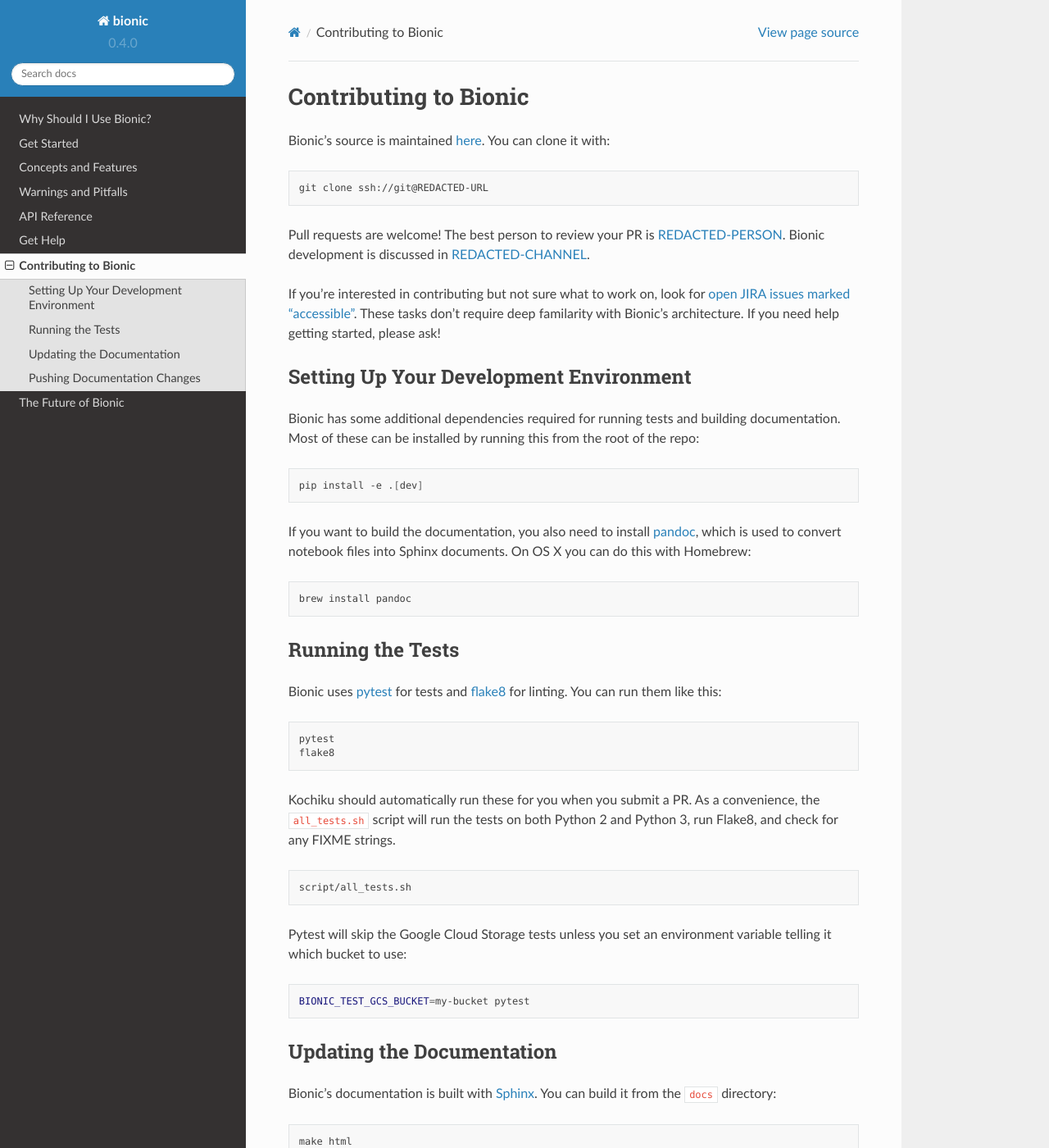
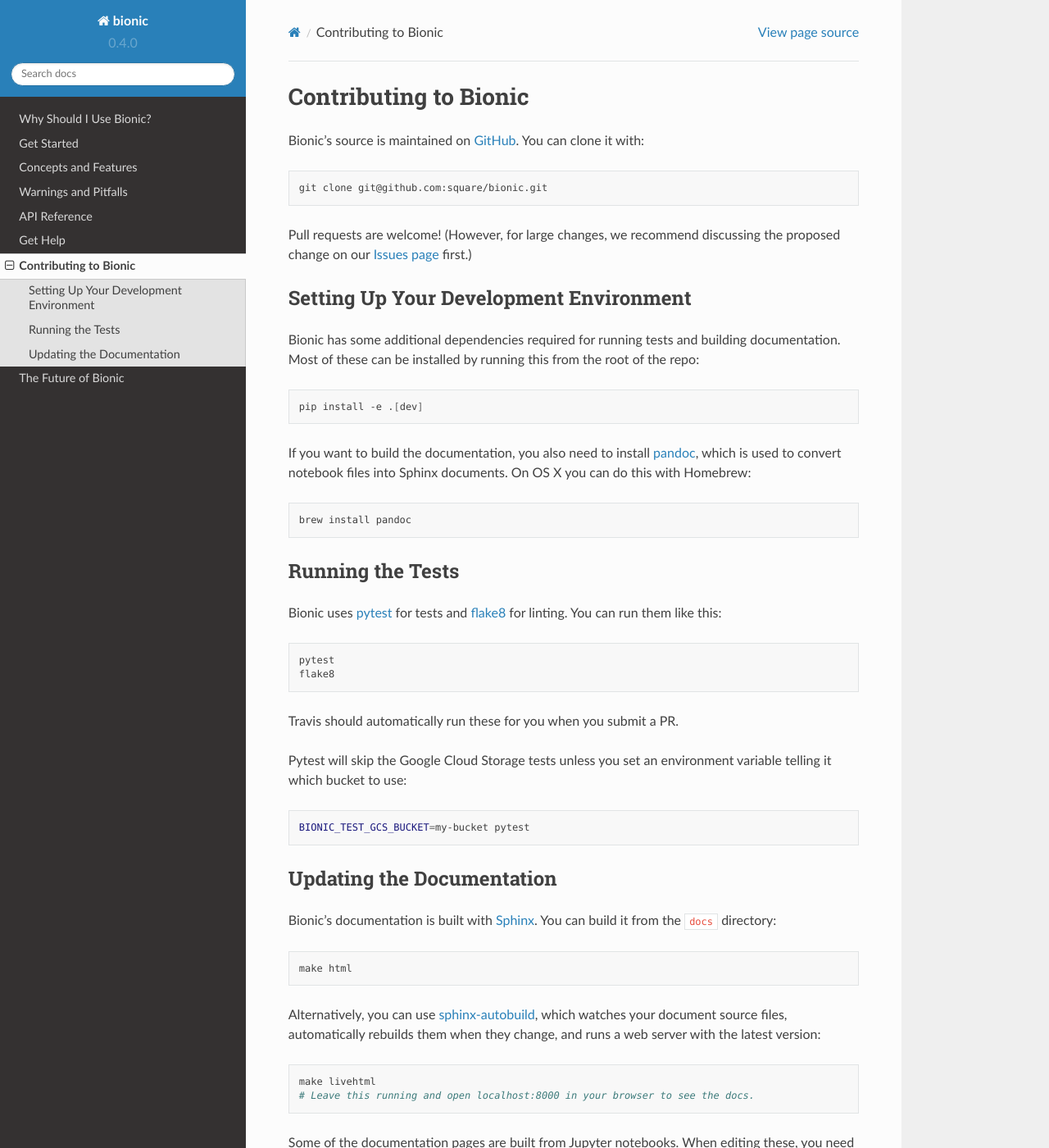
Before and after one commit to square/bionic, a Sphinx documentation site: the page built from docs/contributing.rst, in a window 1280 px wide and 1400 px high. Shown: the whole window at 82% size. Built offline with Sphinx 7.4.7 and the Read the Docs theme 2.0.0, drawn with Linux system fonts in a browser that asks for light colours; some of the changed text lies outside the part shown.

Commit message:
Update docs to make sense for open source
Also add travis.yml (not tested)

```diff
--- a/docs/contributing.rst
+++ b/docs/contributing.rst
@@ -2,23 +2,16 @@
 Contributing to Bionic
 ======================
 
-Bionic's source is maintained `here
-<REDACTED-URL>`_.  You can clone it
-with:
+Bionic's source is maintained on `GitHub <https://github.com/square/bionic>`_.
+You can clone it with:
 
 .. code-block:: bash
 
-    git clone ssh://git@REDACTED-URL
+    git clone git@github.com:square/bionic.git
 
-Pull requests are welcome!  The best person to review your PR is `REDACTED-PERSON
-<REDACTED-URL>`_.  Bionic development is discussed in
-`REDACTED-CHANNEL <REDACTED-URL>`_.
-
-If you're interested in contributing but not sure what to work on, look for
-`open JIRA issues marked "accessible"
-<REDACTED-URL>`_.  These tasks don't require
-deep familarity with Bionic's architecture.  If you need help getting started,
-please ask!
+Pull requests are welcome!  (However, for large changes, we recommend
+discussing the proposed change on our `Issues page
+<https://github.com/square/bionic/issues>`_ first.)
 
 Setting Up Your Development Environment
 ---------------------------------------
@@ -51,13 +44,7 @@
     pytest
     flake8
 
-Kochiku should automatically run these for you when you submit a PR.  As a
-convenience, the ``all_tests.sh`` script will run the tests on both Python 2
-and Python 3, run Flake8, and check for any FIX\ ME strings.
-
-.. code-block:: bash
-
-    script/all_tests.sh
+Travis should automatically run these for you when you submit a PR.
 
 Pytest will skip the Google Cloud Storage tests unless you set an environment
 variable telling it which bucket to use:
@@ -99,25 +86,3 @@
    metadata can't be changed by current versions of Jupyter Notebook or Jupyter
    Lab; you have to manually edit the ``.ipynb`` file.  If you add any new text
    cells to a notebook, you'll probably want to add this metadata as well.
-
-Pushing Documentation Changes
------------------------------
-
-Bionic's documentation is hosted by the Bitbucket Pages plugin.  We maintain a
-separate ``docs`` branch in Git which tracks ``master`` but also contains the
-built documentation.  After committing a documentation change to ``master``,
-you can automatically update the ``docs`` branch with the following script:
-
-.. code-block:: bash
-
-    script/update_docs_branch.py
-
-This script builds the latest version of the docs and merges any changes to
-your local ``docs`` branch.  Assuming the update succeeds, the script will
-instruct you to push your changes to the shared branch:
-
-.. code-block:: bash
-
-    git push origin docs
-
-After pushing, the updated docs should be visible to everyone.
--- a/docs/future.rst
+++ b/docs/future.rst
@@ -7,14 +7,10 @@
 
 Bionic is still at an early stage, and many features have been planned but not
 implemented.  All of these features should be developed at some point, but the
-exact timeline is not fixed.  You can help us prioritize by `giving us feedback
-<get-help.rst>`_!
+exact timeline is not fixed.
 
 Future Work
 -----------
-
-(Many of these issues already have
-`JIRA tickets <REDACTED-URL>`_.)
 
 Local Parallelization
 .....................
--- a/docs/get-started.rst
+++ b/docs/get-started.rst
@@ -5,9 +5,7 @@
 Installation
 ------------
 
-If you're using `Square's internal PyPI server
-<REDACTED-URL>`_, you
-can install Bionic using ``pip``:
+Bionic can be installed using ``pip``:
 
 .. code-block:: bash
 
--- a/docs/index.rst
+++ b/docs/index.rst
@@ -5,7 +5,7 @@
 .. note::  Bionic is in alpha and under active development.
 
 **Release:** v\ |version| ---
-**Quick Links:** `Stash <REDACTED-URL>`_ | `Slack <REDACTED-URL>`_ | `JIRA <REDACTED-URL>`_ | `Get Started <get-started.html>`_
+**Quick Links:** `Source <https://github.com/square/bionic>`_ | `Issues <https://github.com/square/bionic/issues>`_ | `Get Started <get-started.html>`_
 
 Bionic is a Python framework for building, running, and sharing data science
 workflows.  It's designed for writing *research code*: code where the point is
@@ -22,9 +22,6 @@
 
 .. _dependency injection: https://en.wikipedia.org/wiki/Dependency_injection
 
-Bionic is also the infrastructure layer for the new version of `REDACTED-TOOL
-<REDACTED-URL>`_.
-
 Contents
 --------
 
```
Also changed, not shown: README.md (+13 -9 lines), docs/get-help.rst (+7 -12 lines), travis.yml (added, +10 -0 lines).
